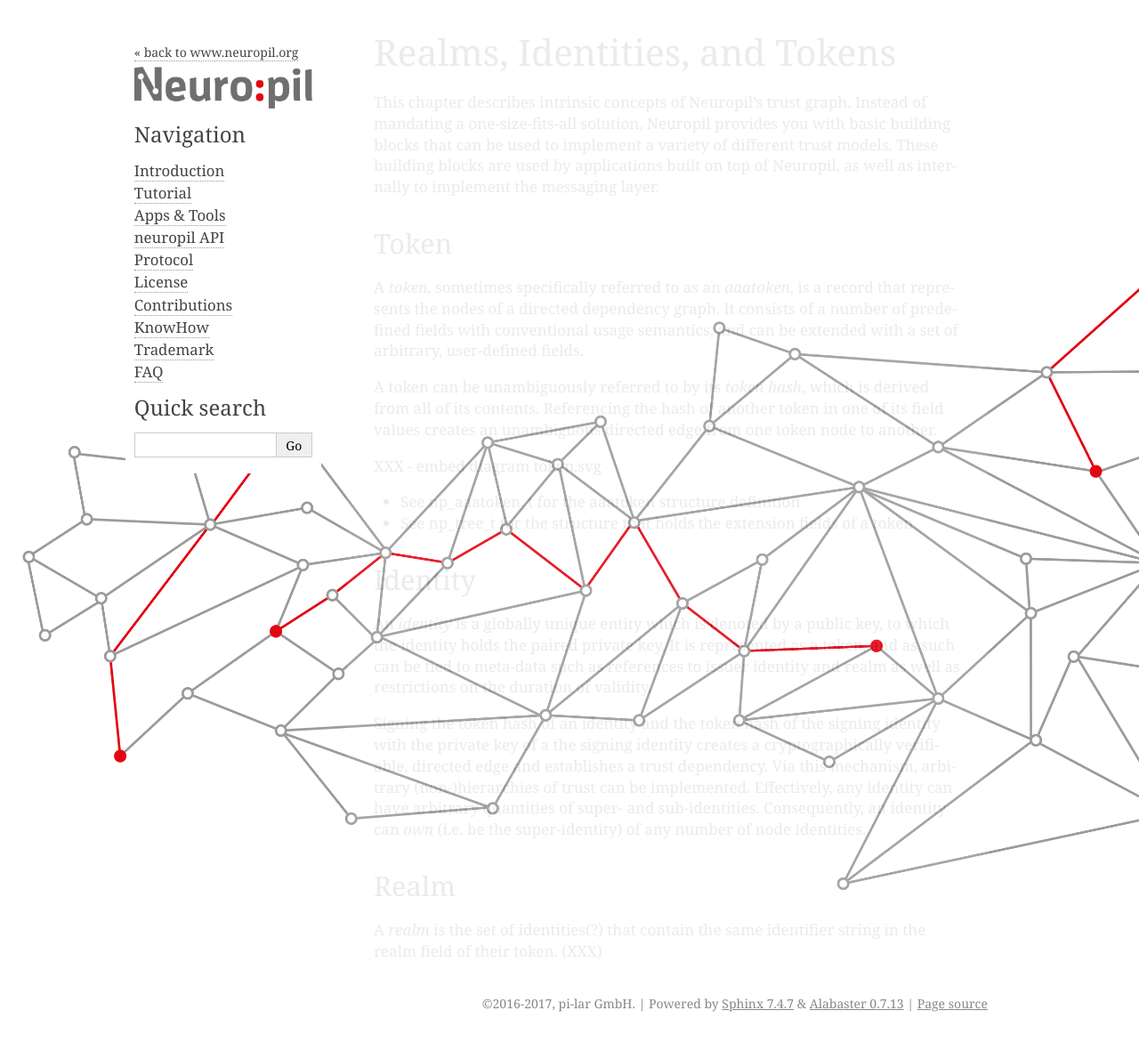
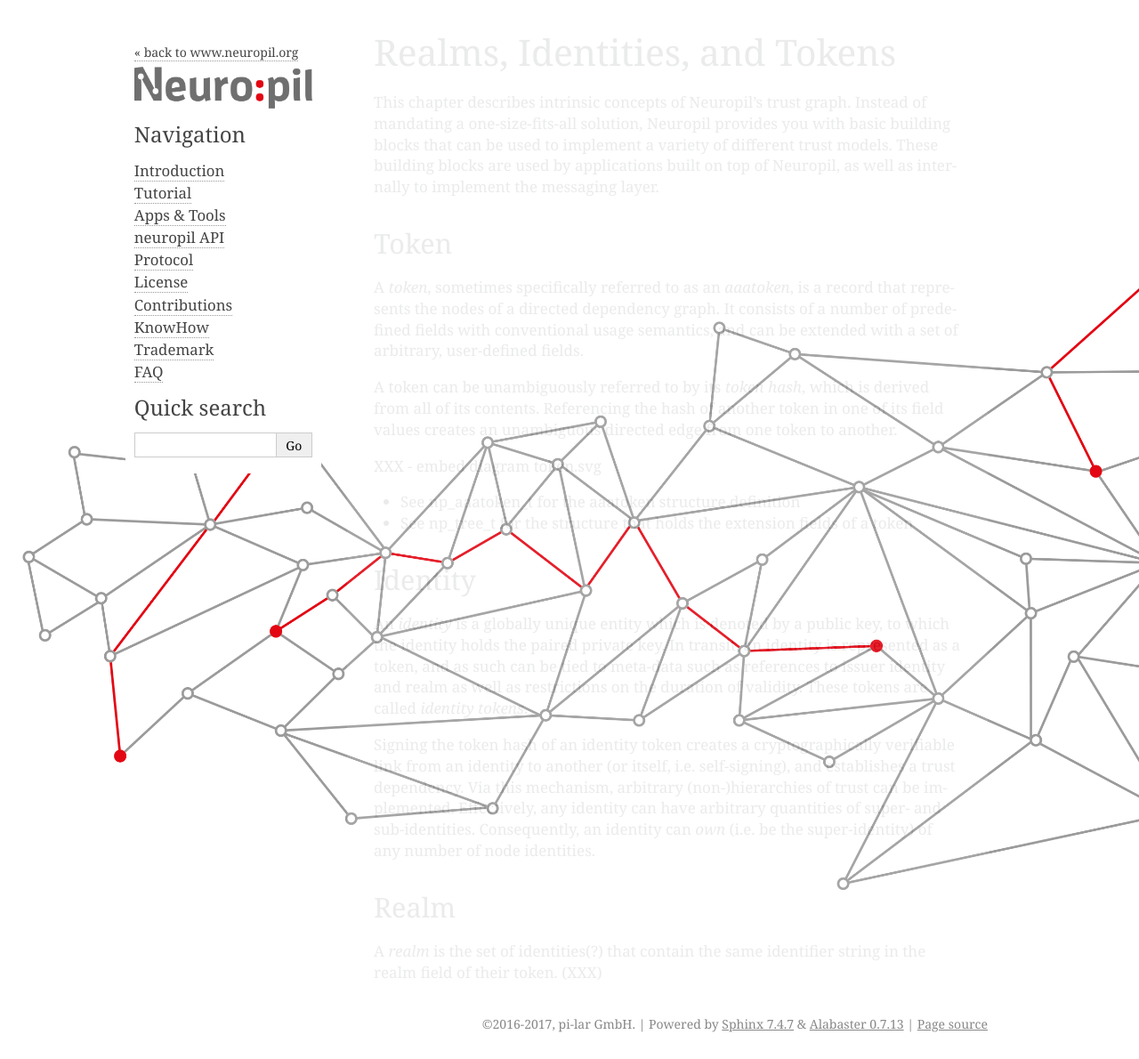
Before and after one commit to pi-lar/neuropil, a Sphinx documentation site: the page built from doc/source/realms_identities.rst, in a window 1280 px wide and 1190 px high. Shown: the whole window at 89% size. Built offline with Sphinx 7.4.7, drawn with Linux system fonts in a browser that asks for light colours; the version number could not be read and is left out.

Commit message:
doc: update realms_identities
The definitions of the concepts identities, nodes and the various kinds of
tokens are still much less clear (to me, reflected in my edits to the docs)
than they ultimately need to be.

```diff
--- a/doc/source/realms_identities.rst
+++ b/doc/source/realms_identities.rst
@@ -17,8 +17,7 @@ extended with a set of arbitrary, user-defined fields.
 
 A token can be unambiguously referred to by its *token hash*, which is derived
 from all of its contents. Referencing the hash of another token in one of its
-field values creates an unambiguous directed edge from one token node to
-another.
+field values creates an unambiguous directed edge from one token to another.
 
 XXX - embed diagram token.svg
 
@@ -30,17 +29,17 @@ Identity
 ********
 
 An *identity* is a globally unique entity which is denoted by a public key, to
-which the identity holds the paired private key. It is represented as a
-:ref:`token`, and as such can be tied to meta-data such as references to issuer
-identity and :ref:`realm` as well as restrictions on the duration of validity.
+which the identity holds the paired private key. In transit, an identity is
+represented as a :ref:`token`, and as such can be tied to meta-data such as
+references to issuer identity and :ref:`realm` as well as restrictions on the
+duration of validity. These tokens are called *identity tokens*.
 
-Signing the token hash of an identity and the token hash of the signing
-identity with the private key of a the signing identity creates a
-cryptographically verifiable, directed edge and establishes a trust dependency.
-Via this mechanism, arbitrary (non-)hierarchies of trust can be implemented.
-Effectively, any identity can have arbitrary quantities of super- and
-sub-identities. Consequently, an identity can *own* (i.e. be the
-super-identity) of any number of :ref:`node` identities.
+Signing the token hash of an identity token creates a cryptographically
+verifiable link from an identity to another (or itself, i.e. self-signing), and
+establishes a trust dependency. Via this mechanism, arbitrary (non-)hierarchies
+of trust can be implemented. Effectively, any identity can have arbitrary
+quantities of super- and sub-identities. Consequently, an identity can *own*
+(i.e. be the super-identity) of any number of :ref:`node` identities.
 
 Realm
 *****
```
